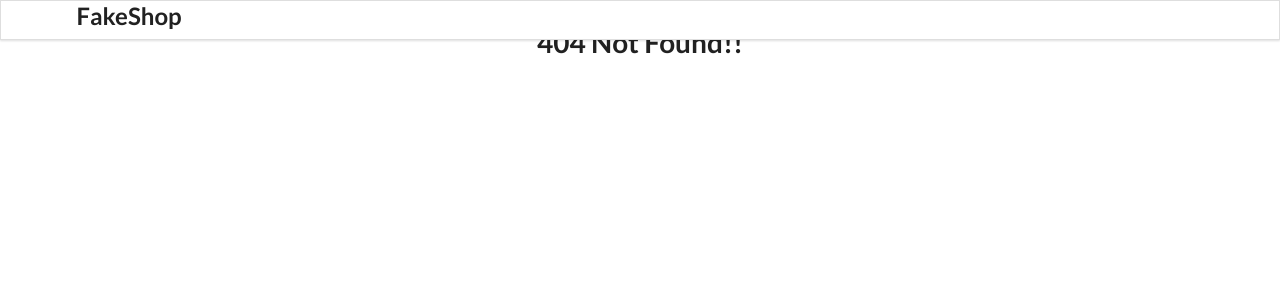
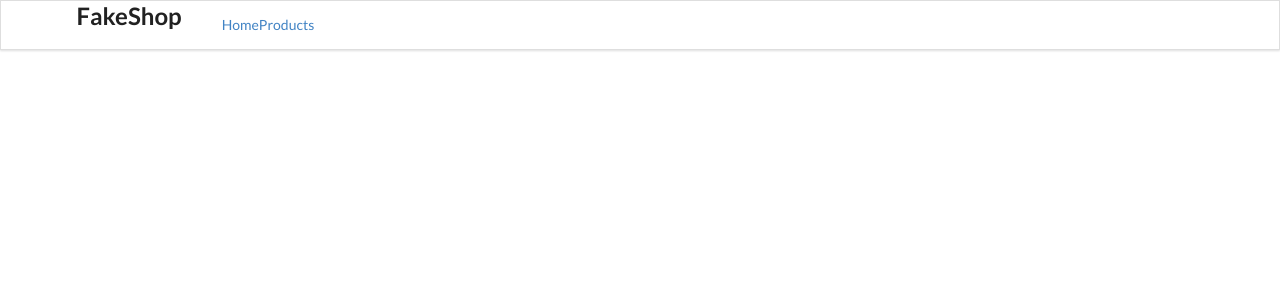
Before and after one commit to hristoz2020/shop-app-redux, a React (Create React App) app: page /categories in a window 1280 px wide. Before the commit this address had no page. Shown: the top 300 px of the page. Built offline with nearby package versions, Linux system fonts and the light colour scheme; no server answers.

Commit message:
create categories page

```diff
--- a/src/App.js
+++ b/src/App.js
@@ -3,6 +3,7 @@ import "./App.css";
 import AllProducts from "./components/AllProduucts";
 import Details from "./components/Details";
 import Header from "./components/Header";
+import Categories from "./pages/Categories";
 
 function App() {
 	return (
@@ -11,6 +12,7 @@ function App() {
 		<Routes>
 			<Route path="/" element={<AllProducts />} />
 			<Route path="/product/:productId" element={<Details />} />
+			<Route path="/categories" element={<Categories />} />
 			<Route path="*" element={<h1>404 Not Found!!</h1>} />
 		</Routes>
 	</div>
--- a/src/components/Header.js
+++ b/src/components/Header.js
@@ -1,8 +1,22 @@
+import { Link } from "react-router-dom";
+
 const Header = () => {
 	return (
 		<div className="ui fixed menu">
 			<div className="ui container center">
 				<h2>FakeShop</h2>
+				<ul>
+					<Link to="/">
+						Home
+					</Link>
+					<Link to="/products">
+						Products
+					</Link>
+					<Link to="Categories">
+					</Link>
+					<Link to="">
+					</Link>
+				</ul>
 			</div>
 		</div>
 	);
--- /dev/null
+++ b/src/pages/Categories.js
@@ -0,0 +1,22 @@
+import { getAllCategories } from "../services/productsServices";
+import { useDispatch } from "react-redux";
+import { useEffect } from "react";
+import { setCategories } from "../redux/actions/productActions";
+
+const Categories = () => {
+	const dispatch = useDispatch();
+
+	useEffect(() => {
+		getAllCategories()
+			.then((categories) => dispatch(setCategories(categories)))
+			.catch((err) => console.log("Error: ", err));
+	}, [dispatch]);
+
+	return (
+		<div>
+			<h1>Categories</h1>
+		</div>
+	);
+};
+
+export default Categories;
--- a/src/redux/actions/productActions.js
+++ b/src/redux/actions/productActions.js
@@ -19,3 +19,10 @@ export const removeSelectedProduct = () => {
 		type: actionTypes.REMOVE_SELECTED_PRODUCT,
 	};
 };
+
+export const setCategories = (categories) => {
+	return {
+		type: actionTypes.SET_CATEGORIES,
+		payload: categories
+	}
+}
--- a/src/redux/constants/actionTypes.js
+++ b/src/redux/constants/actionTypes.js
@@ -2,4 +2,5 @@ export const actionTypes = {
     SET_PRODUCTS: "SET_PRODUCTS",
     SELECTED_PRODUCT: "SELECTED_PRODUCT",
     REMOVE_SELECTED_PRODUCT: "REMOVE_SELECTED_PRODUCT",
+    SET_CATEGORIES: "SET_CATEGORIES"
 }
```
